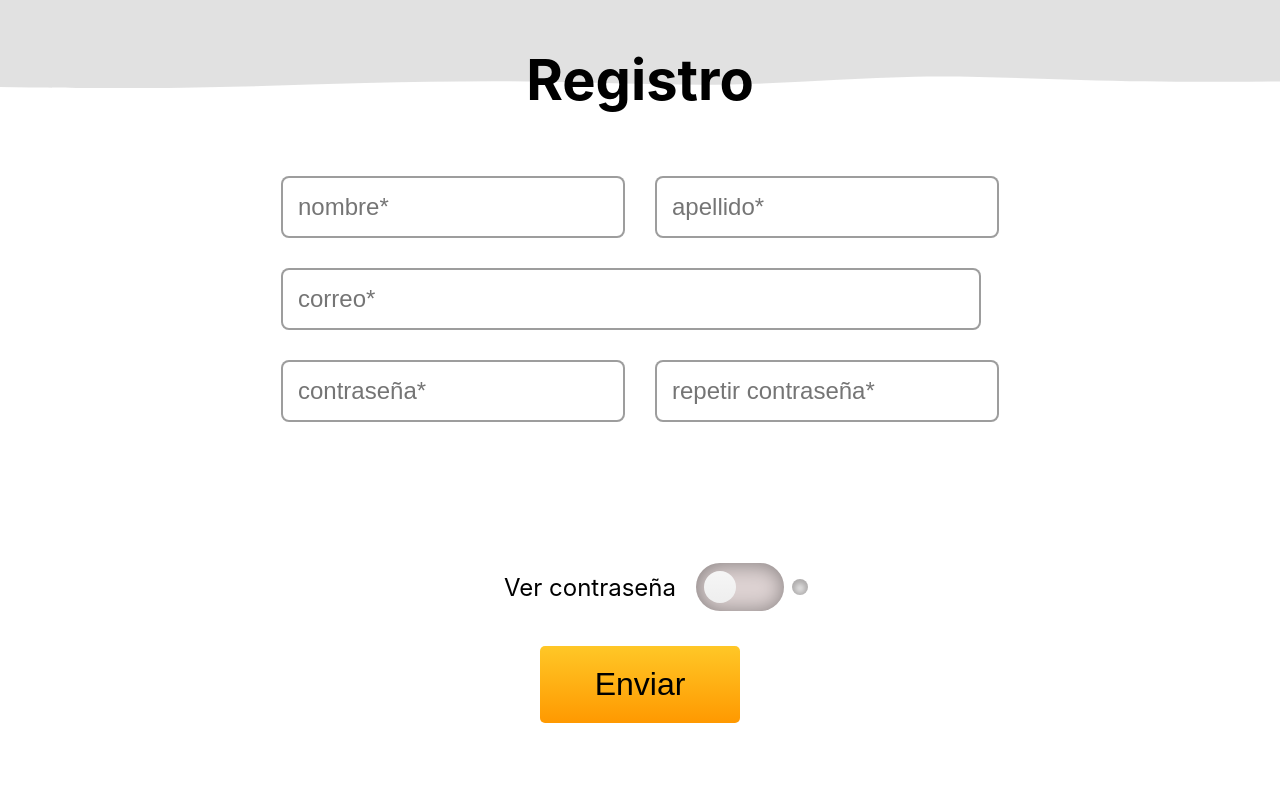
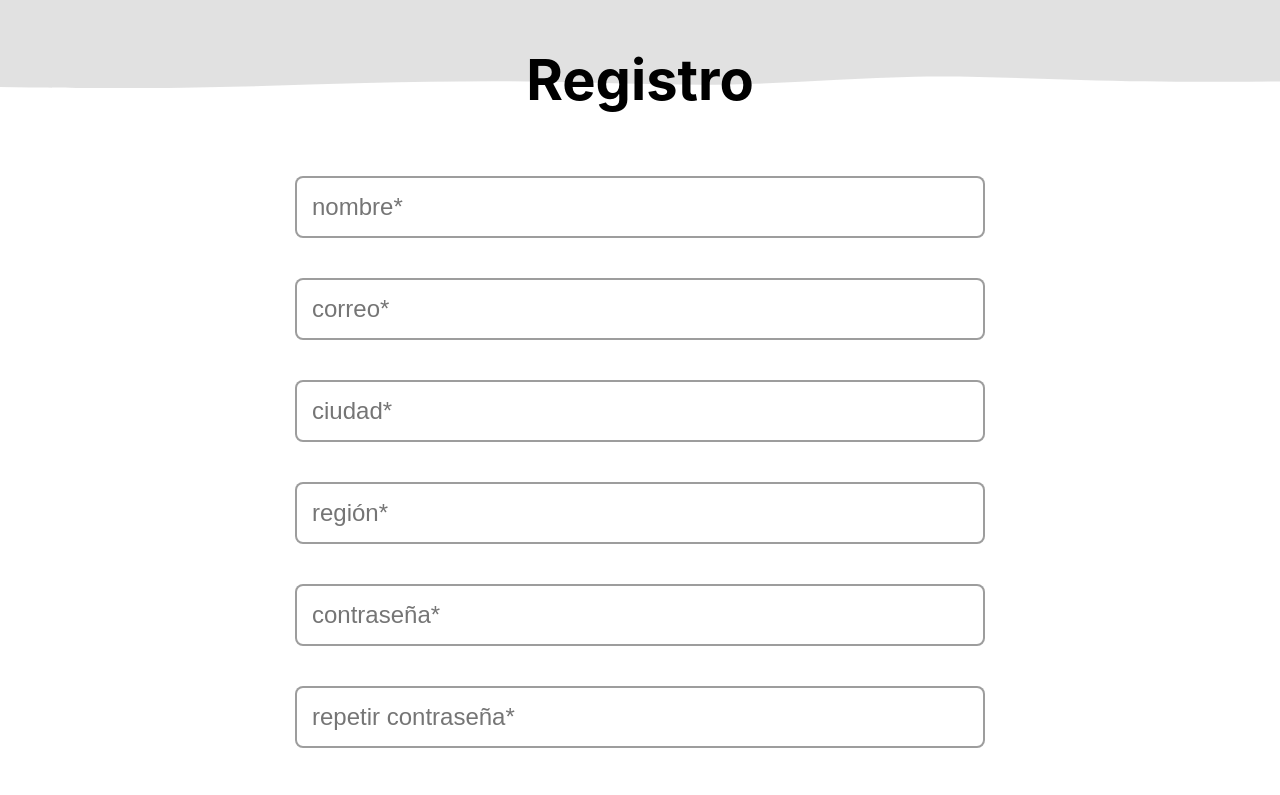
Before and after one commit to Dbaljeet/petsibilities, a Next.js app: page /register in a window 1280 px wide. Shown: the top 795 px of the page. Built offline with nearby package versions, Linux system fonts and the light colour scheme.

Commit message:
[Fix] styles home, [Fix]register form,[Change]img to Image next(login)

```diff
--- a/pages/index.js
+++ b/pages/index.js
@@ -49,7 +49,7 @@ export default function Home() {
               Tanto para los que adoptan como para quienes ponen en adopción
               otorgamos y disponemos de :
             </p>
-            <div className={styles.section2_ul}>
+            <ul className={styles.section2_ul}>
               <li className={styles.section2_ul_li}>
                 <Image
                   alt="punto 1, visibilidad para cada mascota"
@@ -94,7 +94,7 @@ export default function Home() {
                   <p className={styles.li_label2}>Condiciones de adopción</p>
                 </label>
               </li>
-            </div>
+            </ul>
             <div>entre otras que puedes probar</div>
             <p className={styles.pp}>Entregamos un espacio seguro para todos</p>
             <Link href="">
--- a/pages/register.js
+++ b/pages/register.js
@@ -6,8 +6,9 @@ export default function register() {
   const { Register } = useUser()
   const [registerForm, setRegisterForm] = useState({
     name: '',
-    lastname: '',
     email: '',
+    city: '',
+    region: '',
     password: '',
     confirmPassword: '',
   })
@@ -42,18 +43,25 @@ export default function register() {
             placeholder="nombre*"
             name="name"
           />
+
           <input
             className={styles.input}
-            onChange={handleChange}
-            placeholder="apellido*"
-            name="lastname"
-          />
-          <input
-            className={styles.input3}
             onChange={handleChange}
             type="email"
             placeholder="correo*"
             name="email"
+          />
+          <input
+            className={styles.input}
+            onChange={handleChange}
+            placeholder="ciudad*"
+            name="city"
+          />
+          <input
+            className={styles.input}
+            onChange={handleChange}
+            placeholder="región*"
+            name="region"
           />
           <input
             className={styles.input}
--- a/styles/Home.module.css
+++ b/styles/Home.module.css
@@ -6,7 +6,6 @@
   display: flex;
   padding: 10px;
   border-bottom: 2px solid rgb(201, 199, 199);
-  color:red;
 }
 .image{
   object-fit: contain;
@@ -33,8 +32,7 @@
 .buttonContainer{
   display: flex;
   gap: 20px;
-  min-width: 70%;
-  margin-left:10px;
+  min-width: 100%;
   height: 60px;
   justify-content: center;
 }
@@ -111,7 +109,7 @@
     text-align: center;
   }
   .buttonContainer{
-    justify-content: end;
+    justify-content: center;
   }
 }
 .ExploreCont{
@@ -127,6 +125,7 @@
   -webkit-backdrop-filter: blur(5px);
   backdrop-filter: blur(5px);
 }
+
 @media screen  and (max-width: 850px) {
   .ExploreCont{
     margin-top: 30px;
@@ -161,22 +160,25 @@
 .p{
   font-size: 1.4rem;
   margin-bottom: 0;
+  padding: 10px;
 }
 .pp{
   border-top: 2px solid #724B0D;
   font-size: 1.4rem;
   margin-bottom: 0;
+  margin-top: 45px;
 }
 
 .section2_ul{
   margin-top: 40px;
   list-style-type: none;
-  display: flex;
+  display: inline-flex;
+  padding: 0;
   flex-wrap: wrap;
   align-items: center;
   width: 100%;
   justify-content: center;
-  gap: 10px;
+  gap: 20px;
 }
 .section2_ul_li{
   width: 300px;
--- a/styles/Register.module.css
+++ b/styles/Register.module.css
@@ -17,13 +17,14 @@
 }
 
 .grid_form{
-  display: grid;
-  grid-template-columns: repeat(2, 1fr);
-  grid-template-rows: repeat(4, 1fr);
-  gap: 30px;
+  display: flex;
+  flex-direction: column;
+  align-items: center;
+  max-width: 720px;
+  width: 70%;
+  gap: 40px;
   padding: 15px;
 }
-
 .input{
     max-width: 700px;
     width: 100%;
@@ -32,14 +33,9 @@
     padding: 15px;
     font-size: 1.5rem;
 }
-.input3{
-  max-width: 700px;
-  width: 100%;
-  border-radius: 8px;
-  border: 2px solid rgba(0, 0, 0, 0.384);
-  padding: 15px;
-  font-size: 1.5rem;
-  grid-area: 2 / 1 / 3 / 3;
+.input:-webkit-autofill  {
+  -webkit-box-shadow:200px 200px 100px white inset;
+  box-shadow:200px 200px 100px white inset;
 }
 .submit{
     cursor: pointer;
```
Also changed, not shown: pages/login.js (+12 -2 lines).
